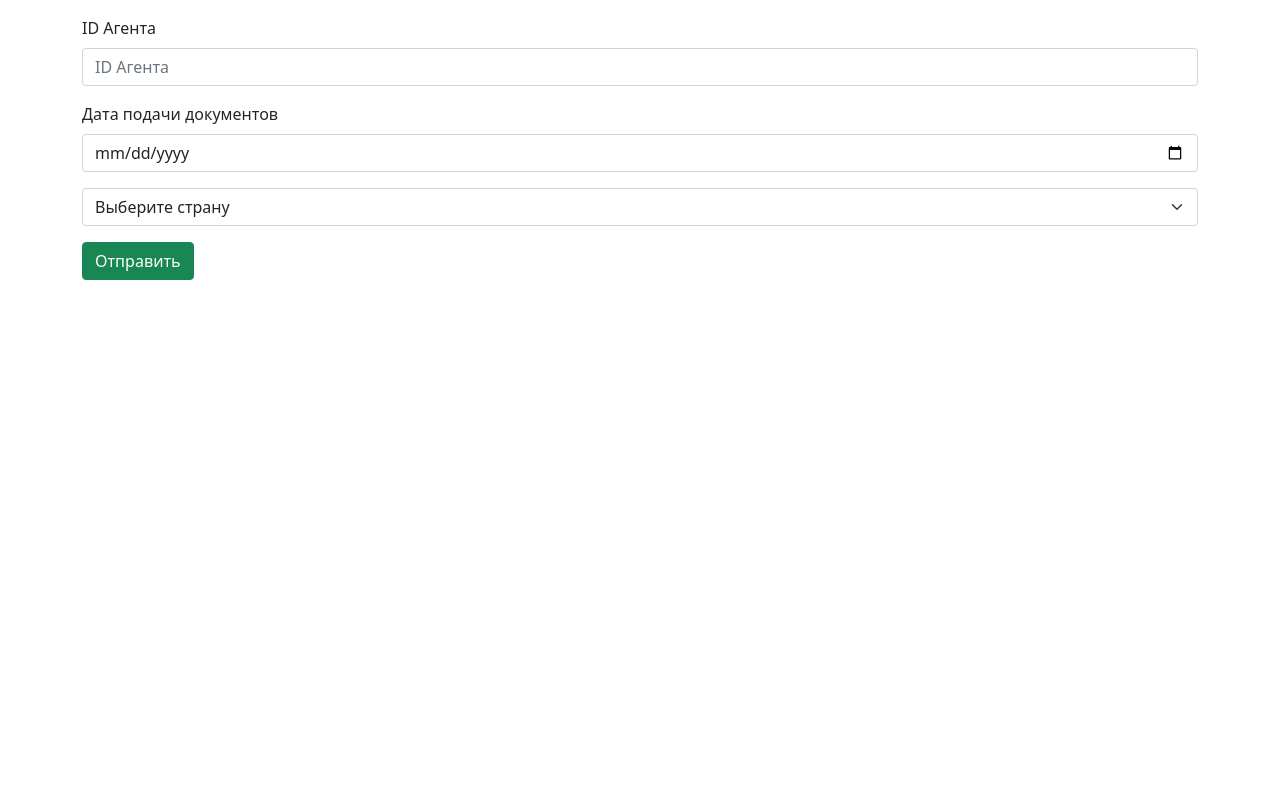
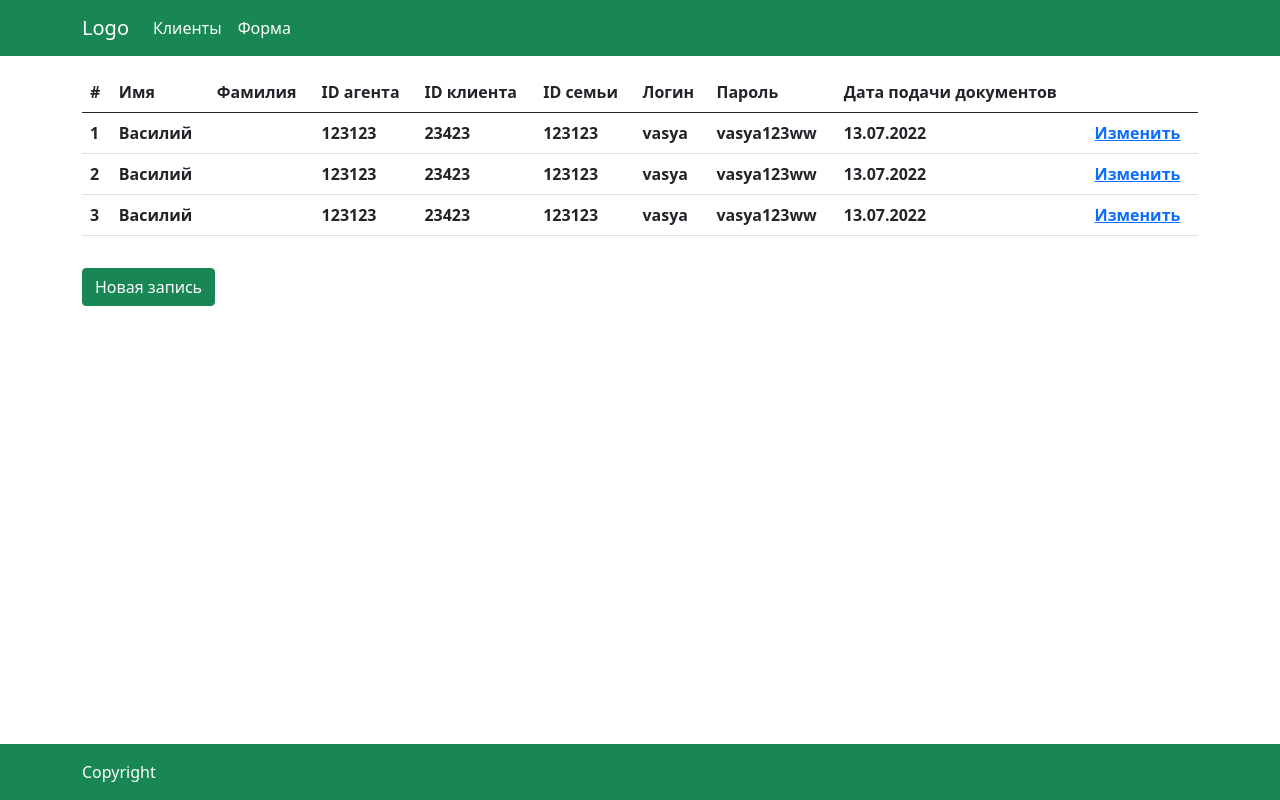
Before and after one commit to evgeniyvlasov1309/visa_manager, a website: page index.html in a window 1280 px wide. Drawn offline with nearby package versions, Linux system fonts and the light colour scheme.

Commit message:
add main layout

```diff
--- a/index.html
+++ b/index.html
@@ -8,33 +8,114 @@
 	<link href="https://cdn.jsdelivr.net/npm/bootstrap@5.0.2/dist/css/bootstrap.min.css" rel="stylesheet"
 		integrity="sha384-EVSTQN3/azprG1Anm3QDgpJLIm9Nao0Yz1ztcQTwFspd3yD65VohhpuuCOmLASjC" crossorigin="anonymous">
 	<title>Document</title>
+	<style>
+		body {
+			min-height: 100vh;
+			display: flex;
+			flex-direction: column;
+		}
+
+		footer {
+			margin-top: auto;
+		}
+	</style>
 </head>
 
 <body>
+	<header>
+		<nav class="navbar navbar-expand-lg navbar-light bg-success">
+			<div class="container">
+				<a class="navbar-brand text-white" href="#">Logo</a>
+				<button class="navbar-toggler" type="button" data-bs-toggle="collapse"
+					data-bs-target="#navbarSupportedContent" aria-controls="navbarSupportedContent"
+					aria-expanded="false" aria-label="Toggle navigation">
+					<span class="navbar-toggler-icon"></span>
+				</button>
+				<div class="collapse navbar-collapse" id="navbarSupportedContent">
+					<ul class="navbar-nav me-auto mb-2 mb-lg-0">
+						<li class="nav-item">
+							<a class="nav-link text-white active" aria-current="page" href="/">Клиенты</a>
+						</li>
+						<li class="nav-item">
+							<a class="nav-link text-white" href="/form.html">Форма</a>
+						</li>
+					</ul>
+				</div>
+			</div>
+		</nav>
+	</header>
 	<main>
-		<div class="container mt-3">
-			<form action="">
-				<div class="mb-3">
-					<label for="exampleFormControlInput2" class="form-label">ID Агента</label>
-					<input type="text" class="form-control" id="exampleFormControlInput2" placeholder="ID Агента">
-				</div>
-				<div class="mb-3">
-					<label for="exampleFormControlInput2" class="form-label">Дата подачи документов</label>
-					<input type="date" class="form-control" id="exampleFormControlInput2"
-						placeholder="Дата подачи документов">
-				</div>
-				<div class="mb-3">
-					<select class="form-select" aria-label="Default select example">
-						<option selected>Выберите страну</option>
-						<option value="1">Франция</option>
-						<option value="2">Италия</option>
-						<option value="3">Сша</option>
-					</select>
-				</div>
-				<button type="submit" class="btn btn-success">Отправить</button>
-			</form>
+		<div class="container my-3">
+			<div class="table-responsive">
+				<table class="table">
+					<thead>
+						<tr>
+							<th scope="col">#</th>
+							<th scope="col">Имя</th>
+							<th scope="col">Фамилия</th>
+							<th scope="col">ID агента</th>
+							<th scope="col">ID клиента</th>
+							<th scope="col">ID семьи</th>
+							<th scope="col">Логин</th>
+							<th scope="col">Пароль</th>
+							<th scope="col">Дата подачи документов</th>
+							<th scope="col"></th>
+						</tr>
+					</thead>
+					<tbody>
+						<tr>
+							<th scope="row">1</th>
+							<th scope="col">Василий</th>
+							<th scope="col"></th>
+							<th scope="col">123123</th>
+							<th scope="col">23423</th>
+							<th scope="col">123123</th>
+							<th scope="col">vasya</th>
+							<th scope="col">vasya123ww</th>
+							<th scope="col">13.07.2022</th>
+							<th scope="col">
+								<a href="/form.html">Изменить</a>
+							</th>
+						</tr>
+						<tr>
+							<th scope="row">2</th>
+							<th scope="col">Василий</th>
+							<th scope="col"></th>
+							<th scope="col">123123</th>
+							<th scope="col">23423</th>
+							<th scope="col">123123</th>
+							<th scope="col">vasya</th>
+							<th scope="col">vasya123ww</th>
+							<th scope="col">13.07.2022</th>
+							<th scope="col">
+								<a href="/form.html">Изменить</a>
+							</th>
+						</tr>
+						<tr>
+							<th scope="row">3</th>
+							<th scope="col">Василий</th>
+							<th scope="col"></th>
+							<th scope="col">123123</th>
+							<th scope="col">23423</th>
+							<th scope="col">123123</th>
+							<th scope="col">vasya</th>
+							<th scope="col">vasya123ww</th>
+							<th scope="col">13.07.2022</th>
+							<th scope="col">
+								<a href="/form.html">Изменить</a>
+							</th>
+						</tr>
+					</tbody>
+				</table>
+			</div>
+			<a class="btn btn-success mt-3" href="/form.html">Новая запись</a>
 		</div>
 	</main>
+	<footer class="bg-success p-3">
+		<div class="container">
+			<div class="text-white">Copyright</div>
+		</div>
+	</footer>
 	<script src="https://cdn.jsdelivr.net/npm/bootstrap@5.0.2/dist/js/bootstrap.bundle.min.js"
 		integrity="sha384-MrcW6ZMFYlzcLA8Nl+NtUVF0sA7MsXsP1UyJoMp4YLEuNSfAP+JcXn/tWtIaxVXM"
 		crossorigin="anonymous"></script>
```
Also changed, not shown: form.html (added, +97 -0 lines), package.json (added, +23 -0 lines), 2 other files.
